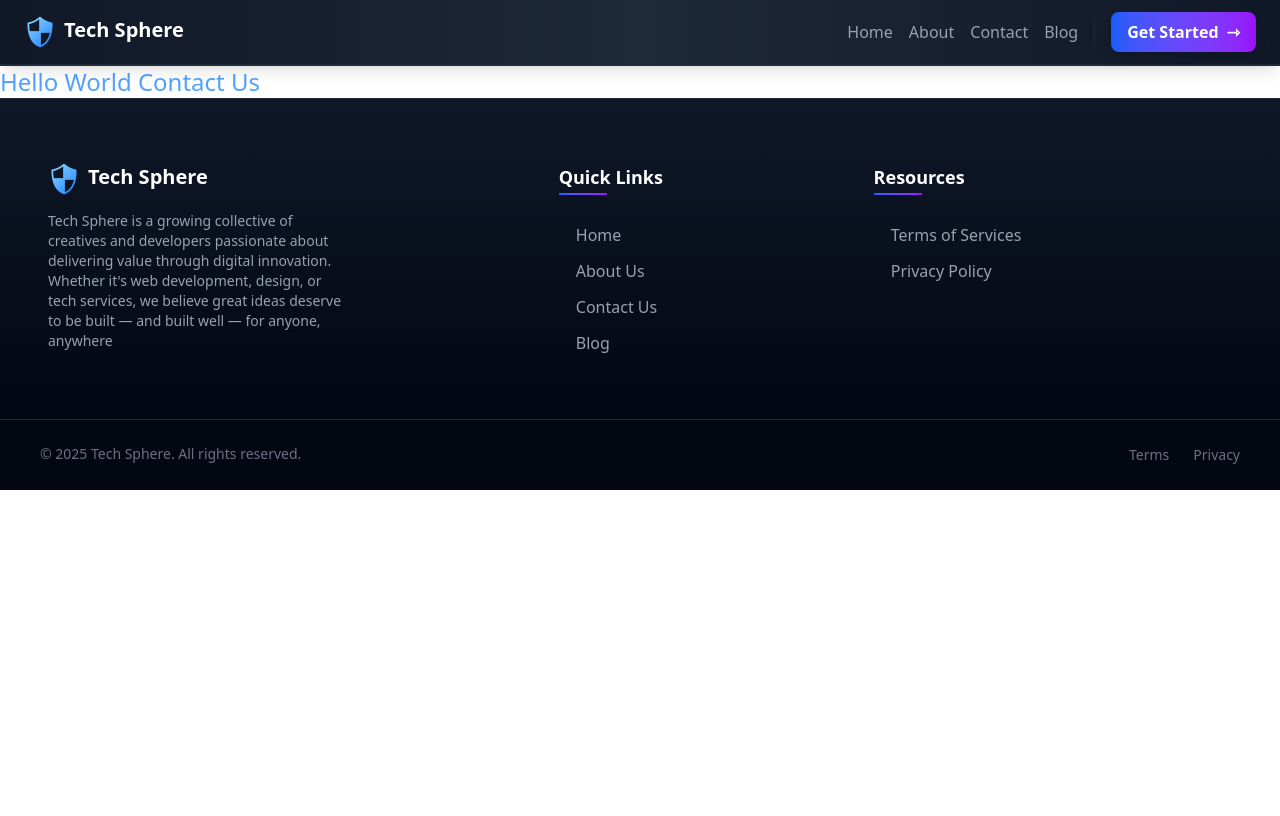
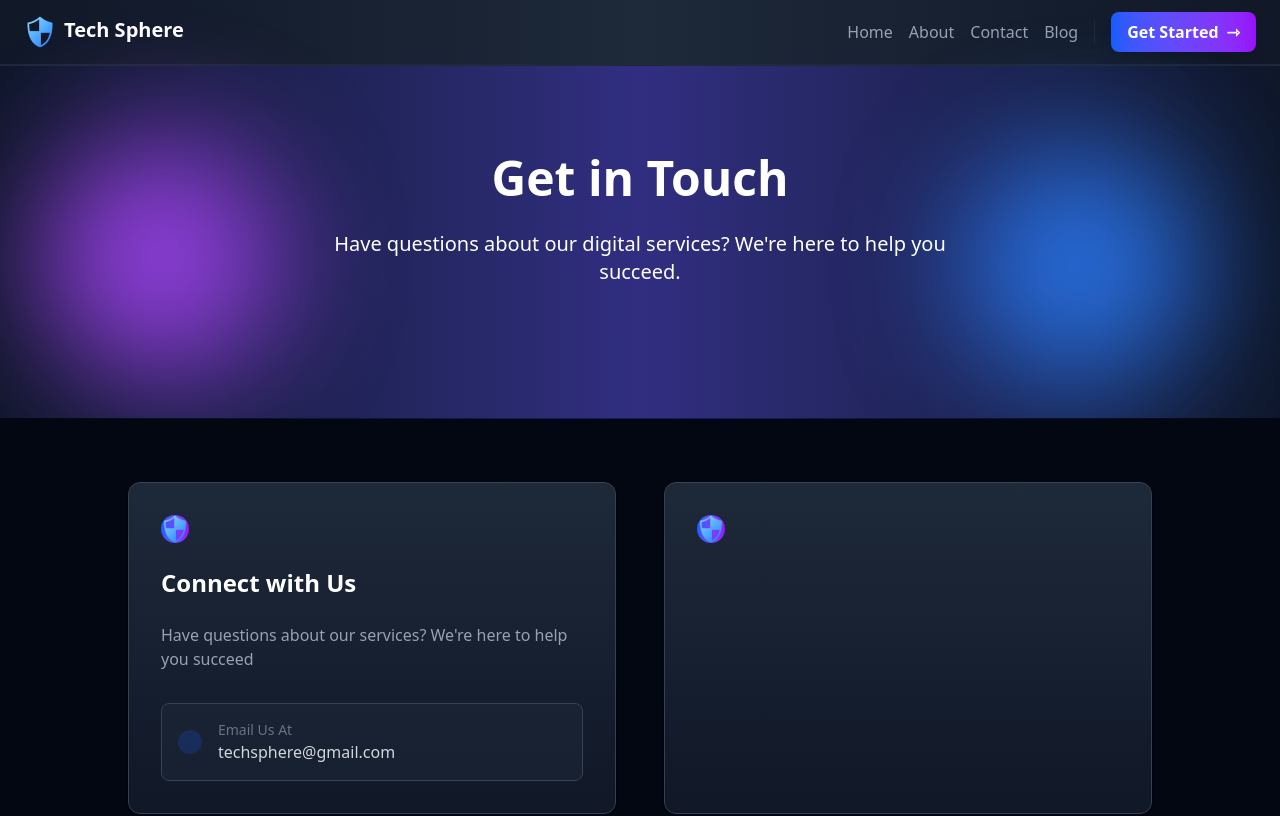
Before and after one commit to cyberdiego33/Tech-Sphere-React, a React (Vite) app: page /contact in a window 1280 px wide. Shown: the top 816 px of the page. Built offline with nearby package versions, Linux system fonts and the light colour scheme.

Commit message:
Contact page

```diff
--- a/src/components/AboutPage-Components/FAQ.jsx
+++ b/src/components/AboutPage-Components/FAQ.jsx
@@ -54,7 +54,7 @@ const FAQ = function () {
 
             <div className="flex bg-black items-center hover:cursor-pointer group" onClick={RevealAnswer}>
               <div className="bg-blue-600/20 p-2 px-4 rounded-full mr-4 group-hover:bg-blue-600/30 group-hover:cursor-pointer hover:pointer transition-colors" onClick={RevealAnswer}>
-                >
+                1
               </div>
               <h3 className="font-semibold text-white mb-2 group-hover:text-blue-400 group-hover:cursor-pointer transition-colors">
                 How quickly will I receive a response?
--- /dev/null
+++ b/src/components/contactPage.jsx/ConnectWithUs.jsx
@@ -0,0 +1,49 @@
+import shield from "../../assets/images/shield.png";
+
+
+const ConnectWithUs = function () {
+  return (
+    <section className="py-16 px-4 bg-gray-950 relative">
+      <div className="absolute top-0 inset-x-0 h-px bg-gradient-to-r from-transparent via-blue-700  to-transparent opacity-40"></div>
+
+      <div className="container mx-auto max-w-5xl relative z-10">
+        <div className="grid md:grid-cols-2 gap-12">
+          <div className="p-8 bg-gradient-to-b from-gray-800 to-gray-900 rounded-xl shadow-sm border border-gray-700">
+            <div className="mb-6 size-7 bg-gradient-to-r from-blue-600 to-purple-600 rounded-full">
+              <img src={shield} alt="chat logo" />
+            </div>
+
+            <h2 className="text-2xl font-bold text-white mb-6">Connect with Us</h2>
+            <p className="text-gray-400 mb-8">
+              Have questions about our services? We're here to help you succeed
+            </p>
+
+            <div className="space-y-6">
+              <div className="flex items-center p-4 bg-gray-800/50 rounded-lg border border-gray-700 hover:bg-gray-800 hover:border-blue-500 group transition-all">
+                <div className="p-3 size-4 rounded-full mr-4 bg-blue-600/20 group-hover:bg-blue-600/30 transition-colors"></div>
+                <div>
+                  <p className="text-sm text-gray-500">Email Us At</p>
+                  <a
+                    className="text-gray-300 font-medium hover:text-blue-400 transition-colors"
+                    href="#"
+                  >
+                    techsphere@gmail.com
+                  </a>
+                </div>
+              </div>
+            </div>
+          </div>
+
+          <div className="p-8 bg-gradient-to-b from-gray-800 to-gray-900 rounded-xl shadow-sm border border-gray-700">
+            <div className="mb-6 size-7 bg-gradient-to-r from-blue-600 to-purple-600 rounded-full">
+              <img src={shield} alt="chat logo" />
+            </div>
+          </div>
+        </div>
+      </div>
+    </section>
+  );
+};
+
+
+export default ConnectWithUs;
--- /dev/null
+++ b/src/components/contactPage.jsx/ContactHero.jsx
@@ -0,0 +1,32 @@
+const ContactHero = function() {
+    return (
+        <section id="hero-section" className="relative bg-gradient-to-r
+        from-[#0f172a] via-[#312e81] to-[#0f172a]
+    ">
+
+            <div id="bottom-glow" className="absolute top-20 right-20 size-60 bg-blue-500 rounded-full blur-3xl animate-pulse duration-200 ease-in-out"></div>
+
+            <div className="absolute bottom-10 left-10 size-60 bg-purple-500 rounded-full blur-3xl animate-pulse duration-200 ease-in-out"></div>
+
+            <div className="absolute top-20 left-1/4 size-2 bg-blue-500 rounded-full animate-ping ease-in-out" style={{"animation-duration": "3s"}}></div>
+
+            <div className="absolute top-40 right-20 size-2 bg-purple-500 rounded-full animate-ping ease-in-out" style={{"animation-duration": "3s"}}></div>
+
+            <div className="absolute bottom-20 left-20 size-2 bg-blue-500 rounded-full animate-ping ease-in-out" style={{"animation-duration": "3s"}}></div>
+
+            <div id="hero-conatiner" className="py-20 px-5 md:px-10 relative z-5">
+                <div id="left-section" className="*:text-white max-w-2xl mx-auto text-center pb-8">
+
+                    <h1 className="text-4xl sm:text-5xl font-bold leading-[3rem] sm:leading-[4rem]">Get in Touch</h1>
+
+                    <p className="my-5 text-xl">
+                        Have questions about our digital services? We're here to help you succeed.
+                    </p>
+                </div>
+            </div>
+
+        </section>
+    )
+}
+
+export default ContactHero;
--- a/src/screens/ContactUs.jsx
+++ b/src/screens/ContactUs.jsx
@@ -1,11 +1,13 @@
-
+import ContactHero from "../components/contactPage.jsx/ContactHero";
+import ConnectWithUs from "../components/contactPage.jsx/ConnectWithUs";
 
 
 function ContactScreen() {
     return (
-        <>
-            <div className="text-blue-400 text-2xl">Hello World Contact Us</div>
-        </>
+        <main>
+            <ContactHero />
+            <ConnectWithUs />
+        </main>
     )
 }
 
```
